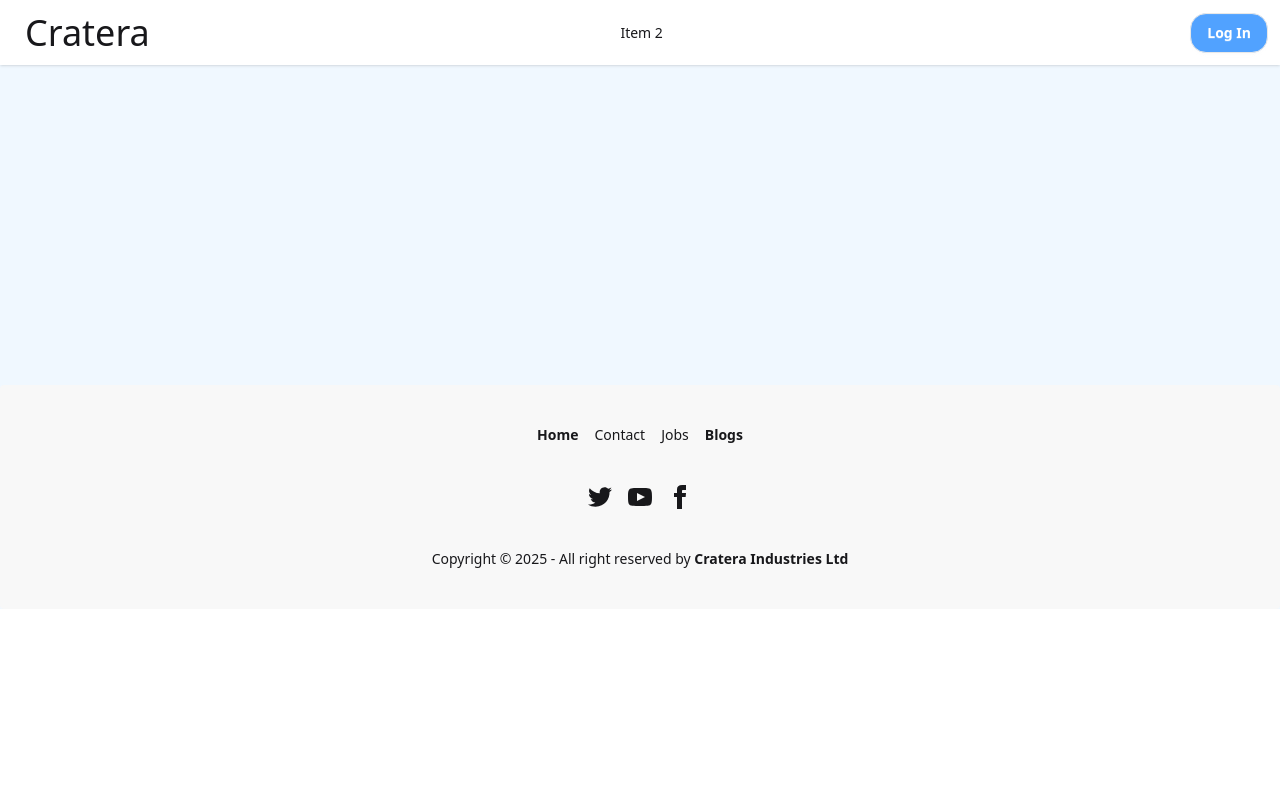
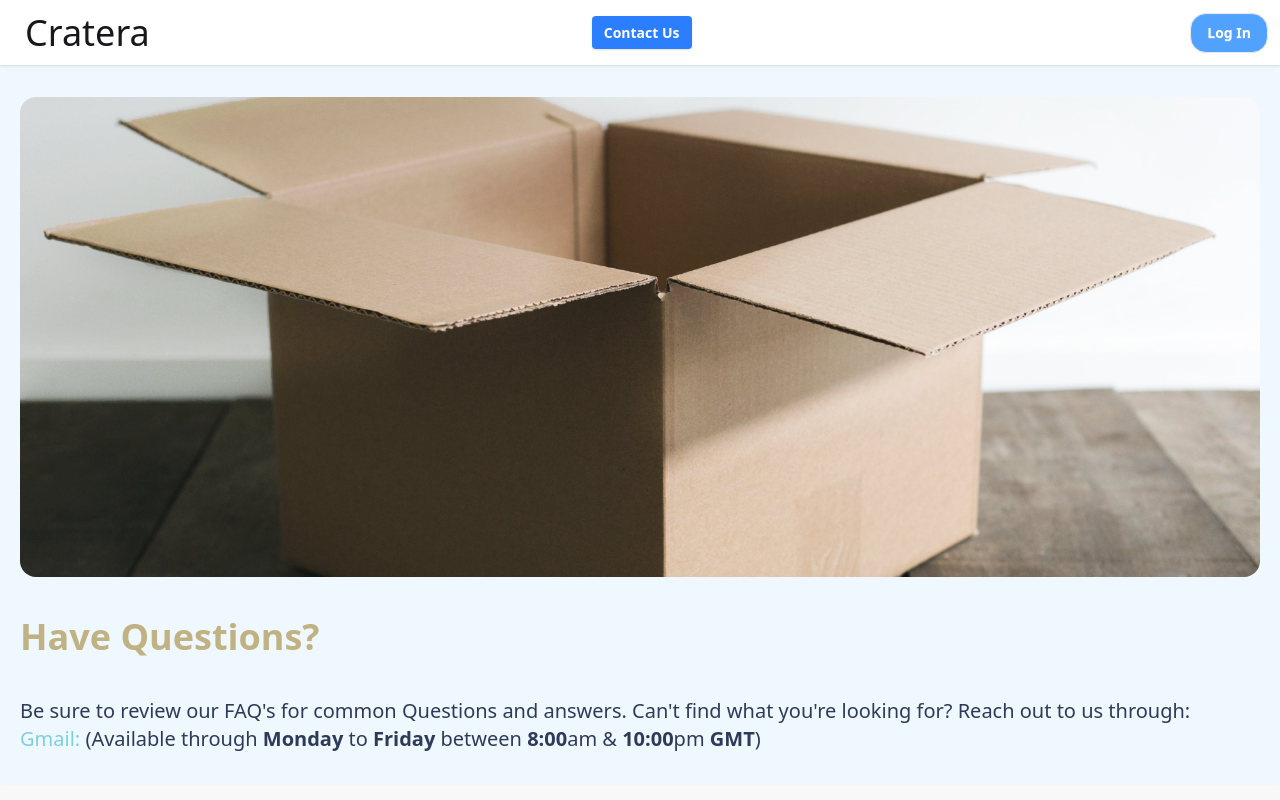
Before and after one commit to alamin-shanto/Cratera, a React (Vite) app: page /#/contacts in a window 1280 px wide. Shown: the top 800 px of the page. Built offline with nearby package versions, Linux system fonts and the light colour scheme; no server answers; a web font is replaced by a local one.

Commit message:
added the contacts page

```diff
--- a/src/Components/Footer.jsx
+++ b/src/Components/Footer.jsx
@@ -8,8 +8,9 @@ const Footer = () => {
         <NavLink to="/" className="link link-hover font-bold">
           Home
         </NavLink>
-        <a className="link link-hover">Contact</a>
-        <a className="link link-hover">Jobs</a>
+        <NavLink to="/contacts" className="link link-hover font-bold">
+          Contact Us
+        </NavLink>
         <NavLink to="/blogs" className="link link-hover font-bold">
           Blogs
         </NavLink>
--- a/src/Components/NavBar.jsx
+++ b/src/Components/NavBar.jsx
@@ -52,7 +52,9 @@ const NavBar = () => {
               </NavLink>
             </li>
             <li>
-              <a>Parent</a>
+              <NavLink to="/contacts" className={activeNavLink}>
+                Contact Us
+              </NavLink>
             </li>
             <li>
               <NavLink to="/blogs" className={activeNavLink}>
@@ -76,7 +78,9 @@ const NavBar = () => {
             </NavLink>
           </li>
           <li>
-            <a>Item 2</a>
+            <NavLink to="/contacts" className={activeNavLink}>
+              Contact Us
+            </NavLink>
           </li>
           <li>
             <NavLink to="/blogs" className={activeNavLink}>
--- /dev/null
+++ b/src/Pages/Contacts.jsx
@@ -0,0 +1,37 @@
+import React from "react";
+
+const Contacts = () => {
+  return (
+    <div className="my-8 mx-5">
+      <div className="">
+        <img
+          src="assets/shipping-box.jpg"
+          alt=""
+          className="w-full h-[40vh] lg:h-[60vh] object-cover rounded-2xl"
+        />
+      </div>
+      <div>
+        <h2 className="text-3xl lg:text-4xl font-extrabold my-10 ml-5 lg:ml-0 text-[var(--a)]">
+          Have Questions?
+        </h2>
+        <p className="text-[var(--n)] text-xl">
+          Be sure to review our FAQ's for common Questions and answers. Can't
+          find what you're looking for? Reach out to us through:
+        </p>
+        <p className="text-[var(--n)] text-xl">
+          {" "}
+          <a
+            href="mailto:mash94402@gmail.com"
+            className="text-[var(--p)] text-extrabold"
+          >
+            Gmail:
+          </a>{" "}
+          (Available through <b>Monday</b> to <b>Friday</b> between <b>8:00</b>
+          am & <b>10:00</b>pm <b>GMT</b>)
+        </p>
+      </div>
+    </div>
+  );
+};
+
+export default Contacts;
--- a/src/Pages/Details.jsx
+++ b/src/Pages/Details.jsx
@@ -25,6 +25,9 @@ const Details = () => {
 
   return (
     <div className="max-w-4xl mx-auto p-6">
+      <h1 className="text-4xl text-center font-extrabold my-10 text-[var(--p)]">
+        Subscribe Now
+      </h1>
       <div className="bg-gradient-to-r from-slate-700 to-gray-800 p-5 rounded-2xl">
         <h1 className="text-3xl font-bold mb-4 text-[var(--p)]">
           {service.name}
--- /dev/null
+++ b/src/Pages/NoSubscription.jsx
@@ -0,0 +1,27 @@
+import React from "react";
+import { TriangleAlert } from "lucide-react";
+import { useNavigate } from "react-router-dom";
+
+const NoSubscription = () => {
+  const navigate = useNavigate();
+  return (
+    <div className="flex justify-center items-center min-h-screen">
+      <div className="">
+        <div className="flex justify-center">
+          <TriangleAlert className="text-[var(--er)] w-20 h-20" />
+        </div>
+        <div className="text-center">
+          <p className="text-[var(--n)] text-4xl">No Subscription Found </p>
+          <button
+            onClick={() => navigate("/")}
+            className="bg-[#3b82f6] text-white px-5 py-3 rounded-2xl cursor-pointer my-5"
+          >
+            Return to Home
+          </button>
+        </div>
+      </div>
+    </div>
+  );
+};
+
+export default NoSubscription;
--- a/src/Pages/NotFound.jsx
+++ b/src/Pages/NotFound.jsx
@@ -1,7 +1,21 @@
 import React from "react";
+import { useNavigate } from "react-router-dom";
 
 const NotFound = () => {
-  return <div></div>;
+  const navigate = useNavigate();
+  return (
+    <div className="m-5 lg:m-10 text-center">
+      <div className="max-w-96 object-cover mx-auto">
+        <img src="assets/glitch-error-404-page_23-2148105404.avif" alt="" />
+      </div>
+      <button
+        onClick={() => navigate("/")}
+        className="bg-[#3b82f6] text-white px-5 py-3 rounded-2xl cursor-pointer my-5"
+      >
+        Return to Home
+      </button>
+    </div>
+  );
 };
 
 export default NotFound;
--- a/src/Pages/Subscribe.jsx
+++ b/src/Pages/Subscribe.jsx
@@ -10,6 +10,7 @@ import {
   doc,
 } from "firebase/firestore";
 import { useLocation } from "react-router-dom";
+import NoSubscription from "./NoSubscription";
 
 const Subscribe = () => {
   const [subs, setSubs] = useState([]);
@@ -77,13 +78,13 @@ const Subscribe = () => {
 
   return (
     <div className="p-5">
+      {subs.length === 0 ? (
+        <NoSubscription />
+      ) : (
+        <div>
           <h2 className="text-4xl text-center font-extrabold my-10 text-[var(--p)]">
             My Subscriptions
           </h2>
-
-      {subs.length === 0 ? (
-        <p className="text-center text-s">No Subscriptions Yet</p>
-      ) : (
           <div className="grid grid-cols-1 md:grid-cols-2 lg:grid-cols-3 gap-6">
             {" "}
             {subs.map((sub, i) => (
@@ -113,6 +114,7 @@ const Subscribe = () => {
                 </button>
               </div>
             ))}
+          </div>{" "}
         </div>
       )}
     </div>
--- a/src/Routes/Router.jsx
+++ b/src/Routes/Router.jsx
@@ -10,6 +10,7 @@ import Details from "../Pages/Details";
 import NotFound from "../Pages/NotFound";
 import Subscribe from "../Pages/Subscribe";
 import Blogs from "../Pages/Blogs";
+import Contacts from "../Pages/Contacts";
 
 const Router = () => {
   return (
@@ -19,6 +20,7 @@ const Router = () => {
         <Route path="login" element={<LogIn />}></Route>
         <Route path="register" element={<Register />}></Route>
         <Route path="blogs" element={<Blogs />}></Route>
+        <Route path="contacts" element={<Contacts />}></Route>
         <Route
           path="profile"
           element={
```
Also changed, not shown: public/Assets/glitch-error-404-page_23-2148105404.avif (added), public/Assets/shipping-box.jpg (added). Lines whose indentation alone changed are shown as unchanged.
